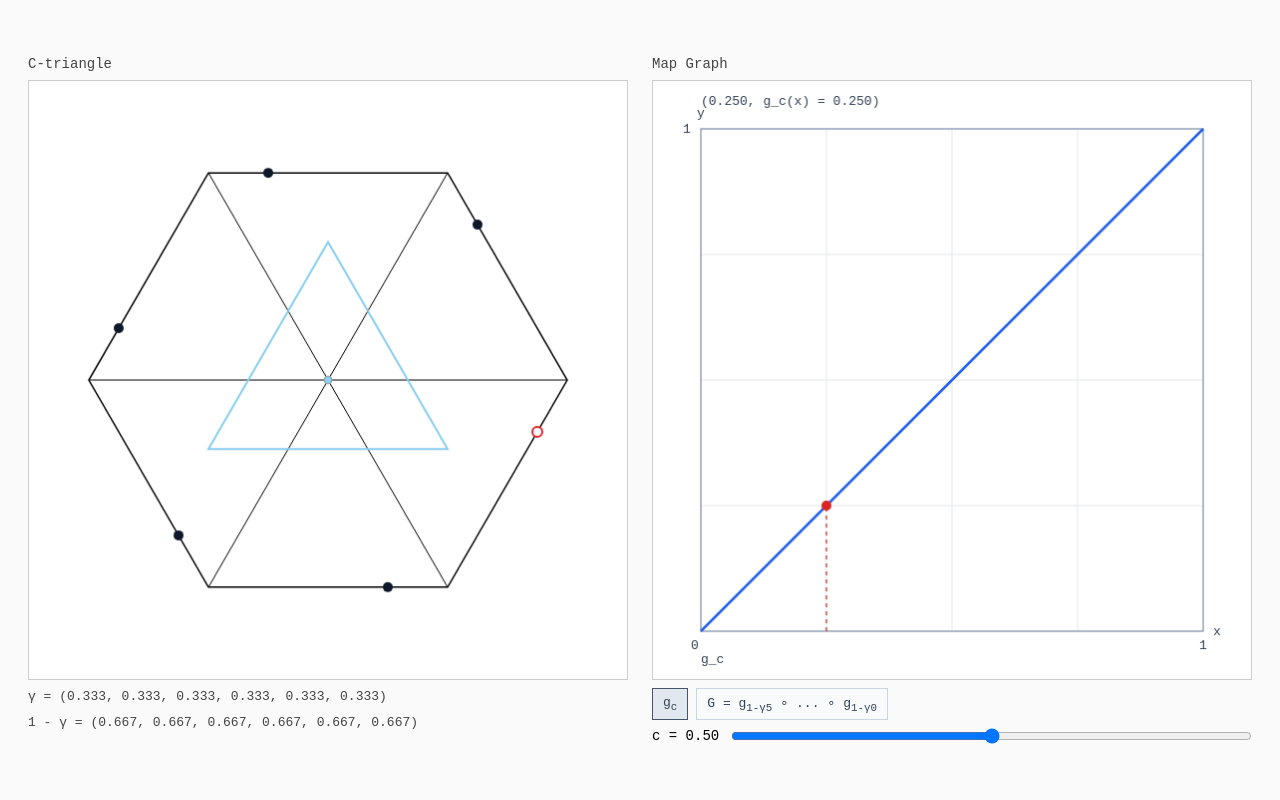
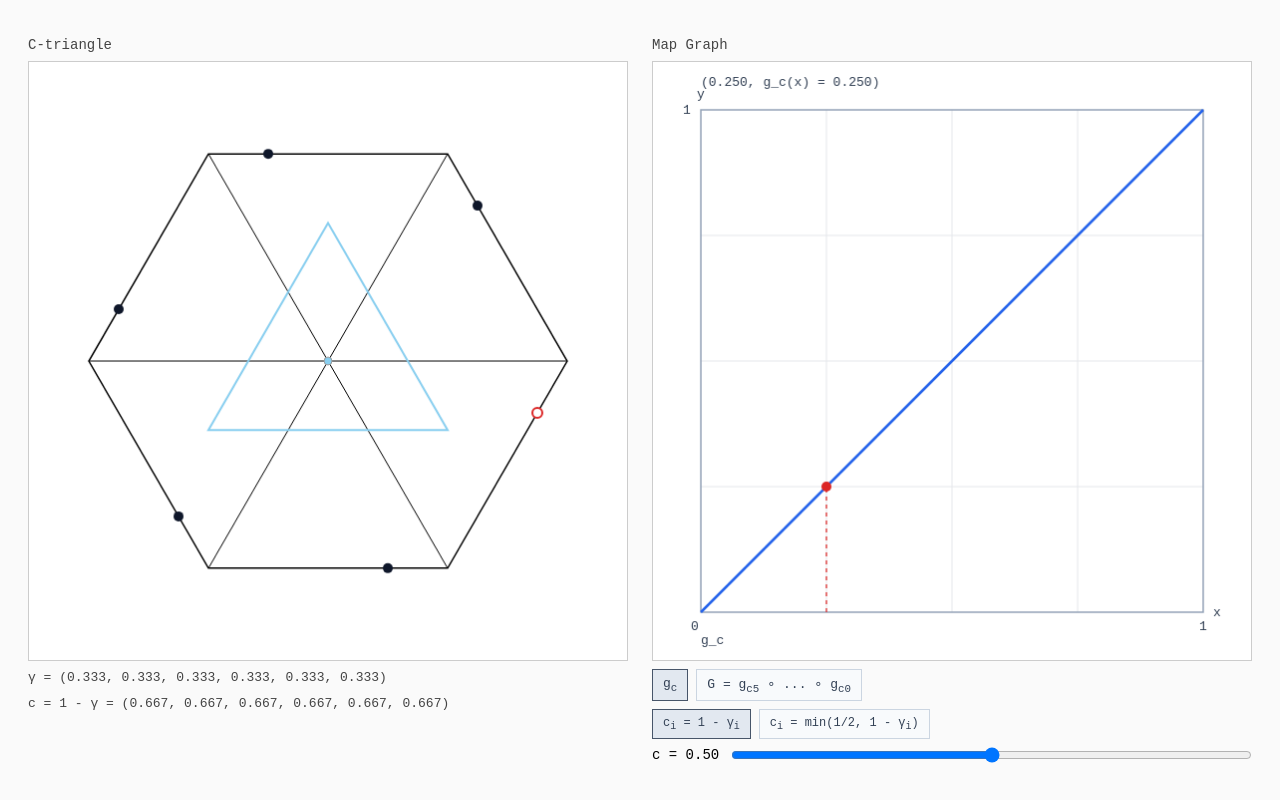
Before and after one commit to jcpaik/hexagon-cover-visual, a website built with Vite: page index.html in a window 1280 px wide. Built offline with nearby package versions, Linux system fonts and the light colour scheme.

Commit message:
Update g_c docs and c_i toggle

```diff
--- a/index.html
+++ b/index.html
@@ -24,7 +24,15 @@
         <div id="mode-row">
           <button type="button" class="mode-button is-active" data-mode="single">g<sub>c</sub></button>
           <button type="button" class="mode-button" data-mode="composition">
-            G = g<sub>1-&gamma;5</sub> &#8728; ... &#8728; g<sub>1-&gamma;0</sub>
+            G = g<sub>c5</sub> &#8728; ... &#8728; g<sub>c0</sub>
+          </button>
+        </div>
+        <div id="local-c-mode-row">
+          <button type="button" class="local-c-button is-active" data-local-c-mode="complement">
+            c<sub>i</sub> = 1 - &gamma;<sub>i</sub>
+          </button>
+          <button type="button" class="local-c-button" data-local-c-mode="capped">
+            c<sub>i</sub> = min(1/2, 1 - &gamma;<sub>i</sub>)
           </button>
         </div>
         <div id="slider-row">
--- a/src/main.ts
+++ b/src/main.ts
@@ -2,7 +2,7 @@ import './style.css';
 import type { TriangleState } from './types';
 import { config, mathToCanvas } from './coords';
 import { drawHexagon, HEXAGON_VERTICES } from './hexagon';
-import { computeChainValues } from './maps';
+import { computeChainValuesForLocalCs } from './maps';
 import { drawTriangle, drawControlPoint, getInnerGammas } from './triangle';
 import { setupInteraction } from './interaction';
 import { createRegionRenderer, type GraphMode } from './region';
@@ -27,6 +27,7 @@ const cSlider = document.getElementById('c-slider') as HTMLInputElement;
 const cValueLabel = document.getElementById('c-value') as HTMLSpanElement;
 const sliderRow = document.getElementById('slider-row') as HTMLDivElement;
 const modeButtons = Array.from(document.querySelectorAll<HTMLButtonElement>('.mode-button'));
+const localCButtons = Array.from(document.querySelectorAll<HTMLButtonElement>('.local-c-button'));
 
 const triangleState: TriangleState = {
   position: { x: 0, y: 0 },
@@ -35,6 +36,8 @@ const triangleState: TriangleState = {
 };
 let startValue = 0.25;
 let graphMode: GraphMode = 'single';
+type LocalCMode = 'complement' | 'capped';
+let localCMode: LocalCMode = 'complement';
 
 function formatTuple(values: number[]): string {
   return `(${values.map((value) => value.toFixed(3)).join(', ')})`;
@@ -76,8 +79,24 @@ function syncModeButtons(): void {
   for (const button of modeButtons) {
     button.classList.toggle('is-active', button.dataset.mode === graphMode);
   }
+  for (const button of localCButtons) {
+    button.classList.toggle('is-active', button.dataset.localCMode === localCMode);
+  }
   sliderRow.classList.toggle('is-disabled', graphMode !== 'single');
   cSlider.disabled = graphMode !== 'single';
+}
+
+function computeLocalCs(gammas: number[]): number[] {
+  if (localCMode === 'capped') {
+    return gammas.map((gamma) => Math.min(0.5, 1 - gamma));
+  }
+  return gammas.map((gamma) => 1 - gamma);
+}
+
+function localCLabel(): string {
+  return localCMode === 'capped'
+    ? 'c = min(1/2, 1 - γ)'
+    : 'c = 1 - γ';
 }
 
 function render(): void {
@@ -87,15 +106,15 @@ function render(): void {
   drawControlPoint(ctx, triangleState);
 
   const gammas = getInnerGammas(triangleState);
-  const localCs = gammas.map((gamma) => 1 - gamma);
-  const chain = computeChainValues(gammas, startValue);
+  const localCs = computeLocalCs(gammas);
+  const chain = computeChainValuesForLocalCs(localCs, startValue);
   gammaValues.textContent = `γ = ${formatTuple(gammas)}`;
-  localCValues.textContent = `1 - γ = ${formatTuple(localCs)}`;
+  localCValues.textContent = `${localCLabel()} = ${formatTuple(localCs)}`;
   drawPropagationMarkers(ctx, chain);
 
   regionRenderer.setMode(graphMode);
   regionRenderer.setSingleParameter(parseFloat(cSlider.value));
-  regionRenderer.setGammas(gammas);
+  regionRenderer.setLocalCs(localCs);
   regionRenderer.setStartValue(startValue);
   regionRenderer.render();
 }
@@ -119,6 +138,16 @@ for (const button of modeButtons) {
   });
 }
 
+for (const button of localCButtons) {
+  button.addEventListener('click', () => {
+    const mode = button.dataset.localCMode as LocalCMode | undefined;
+    if (!mode) return;
+    localCMode = mode;
+    syncModeButtons();
+    render();
+  });
+}
+
 setupInteraction(canvas, triangleState, render, (value) => {
   startValue = value;
 });
--- a/src/maps.js
+++ b/src/maps.js
@@ -21,15 +21,14 @@ function admissibleOrdered(aInput, bInput, localCInput) {
         return false;
     }
     const transition = sum ** 4 - sum * sum + a * b;
-    const cell1 = sum <= 1 + EPS &&
-        transition <= EPS &&
-        c ** 4 - c * c + a * c - a * a <= EPS;
+    const cell1 = sum <= 1 + EPS && transition <= EPS; // &&
+    // c ** 4 - c * c + a * c - a * a <= EPS;
     const cell2 = sum <= 1 + EPS &&
         transition >= -EPS &&
-        ((sum * sum - 1) * c * c) + b * c - b * b <= EPS;
+        (sum * sum - 1) * c * c + b * c - b * b <= EPS;
     const cell3 = sum >= 1 - EPS &&
         c <= 0.5 + EPS &&
-        ((a * a - 1) * c * c) + (2 * a * b * b + b) * c + (b ** 4 - b * b) <= EPS;
+        (a * a - 1) * c * c + (2 * a * b * b + b) * c + (b ** 4 - b * b) <= EPS;
     return cell1 || cell2 || cell3;
 }
 export function admissible(aInput, bInput, localCInput) {
@@ -94,11 +93,18 @@ export function composeGammas(gammas, startInput) {
     }
     return current;
 }
-export function computeChainValues(gammas, startInput) {
+export function composeLocalCs(localCs, startInput) {
+    let current = clamp01(startInput);
+    for (const localC of localCs) {
+        current = gAtLocalC(localC, current);
+    }
+    return current;
+}
+export function computeChainValuesForLocalCs(localCs, startInput) {
     const values = [clamp01(startInput)];
     let current = values[0];
-    for (const gamma of gammas) {
-        current = gAtGamma(gamma, current);
+    for (const localC of localCs) {
+        current = gAtLocalC(localC, current);
         values.push(current);
     }
     return values;
--- a/src/region.js
+++ b/src/region.js
@@ -1,4 +1,4 @@
-import { composeGammas, gAtLocalC } from './maps';
+import { composeLocalCs, gAtLocalC } from './maps';
 const CSS_SIZE = 600;
 const PADDING = 48;
 const GRID_COLOR = '#e5e7eb';
@@ -29,7 +29,7 @@ export function createRegionRenderer(canvas) {
     const plotSize = CSS_SIZE - 2 * PADDING;
     let mode = 'single';
     let singleParameter = 0.5;
-    let gammas = [0.5, 0.5, 0.5, 0.5, 0.5, 0.5];
+    let localCs = [0.5, 0.5, 0.5, 0.5, 0.5, 0.5];
     let startValue = 0.25;
     function toCanvas(x, y) {
         return {
@@ -89,7 +89,7 @@ export function createRegionRenderer(canvas) {
         if (mode === 'single') {
             return gAtLocalC(singleParameter, x);
         }
-        return composeGammas(gammas, x);
+        return composeLocalCs(localCs, x);
     }
     function sampleGraphPoints() {
         const start = { x: 0, y: evaluate(0) };
@@ -173,7 +173,7 @@ export function createRegionRenderer(canvas) {
         ctx.fillText('y', PADDING - 4, PADDING - 12);
         const title = mode === 'single'
             ? 'g_c'
-            : 'G = g_(1-gamma5) o ... o g_(1-gamma0)';
+            : 'G = g_c5 o ... o g_c0';
         ctx.fillText(title, PADDING, CSS_SIZE - 16);
     }
     return {
@@ -189,8 +189,8 @@ export function createRegionRenderer(canvas) {
         setSingleParameter(value) {
             singleParameter = clamp01(value);
         },
-        setGammas(nextGammas) {
-            gammas = nextGammas.map(clamp01);
+        setLocalCs(nextLocalCs) {
+            localCs = nextLocalCs.map(clamp01);
         },
         setStartValue(value) {
             startValue = clamp01(value);
--- a/src/style.css
+++ b/src/style.css
@@ -50,7 +50,8 @@ canvas {
   gap: 8px;
 }
 
-.mode-button {
+.mode-button,
+.local-c-button {
   border: 1px solid #cbd5e1;
   background: #f8fafc;
   color: #334155;
@@ -60,9 +61,19 @@ canvas {
   cursor: pointer;
 }
 
-.mode-button.is-active {
+.mode-button.is-active,
+.local-c-button.is-active {
   border-color: #475569;
   background: #e2e8f0;
+}
+
+#local-c-mode-row {
+  display: flex;
+  gap: 8px;
+}
+
+.local-c-button {
+  font-size: 12px;
 }
 
 #slider-row input[type="range"] {
```
Also changed, not shown: src/main.js (+31 -5 lines), src/maps.ts (+15 -8 lines), src/region.ts (+7 -7 lines).
